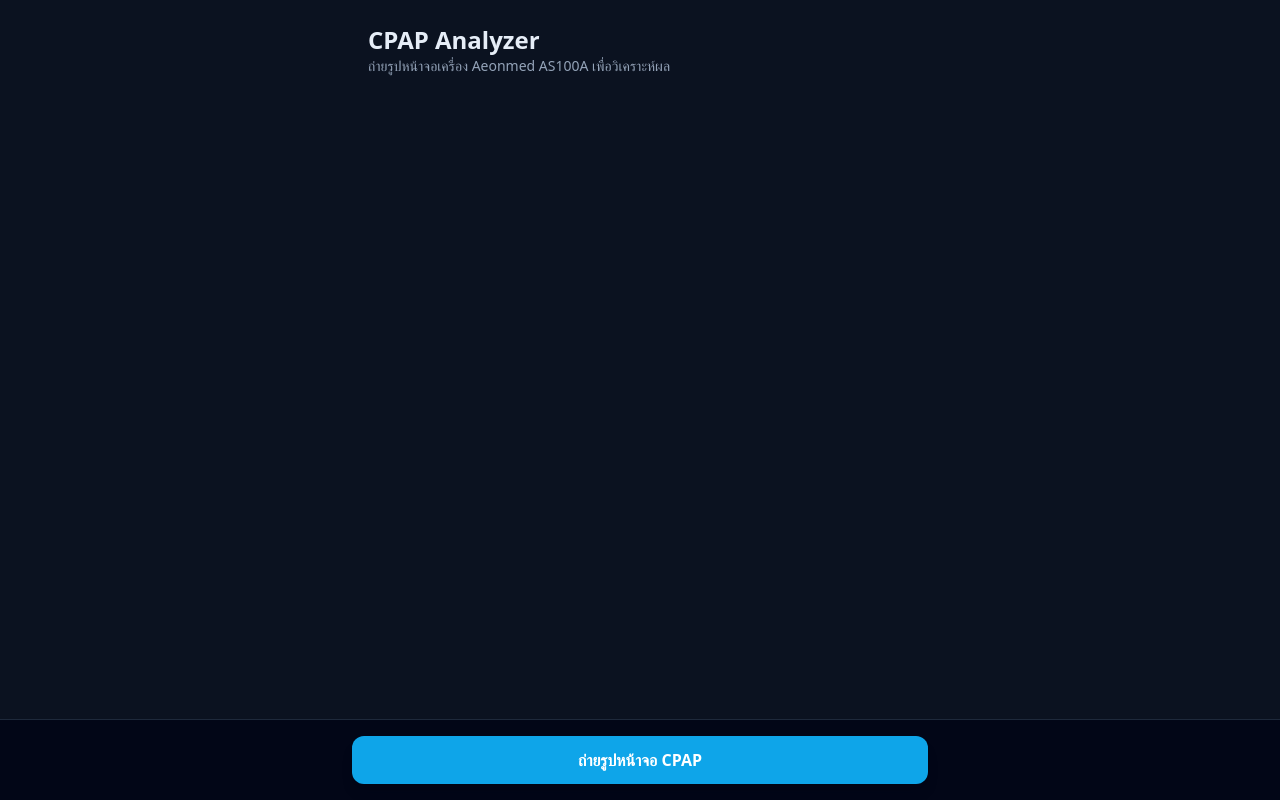
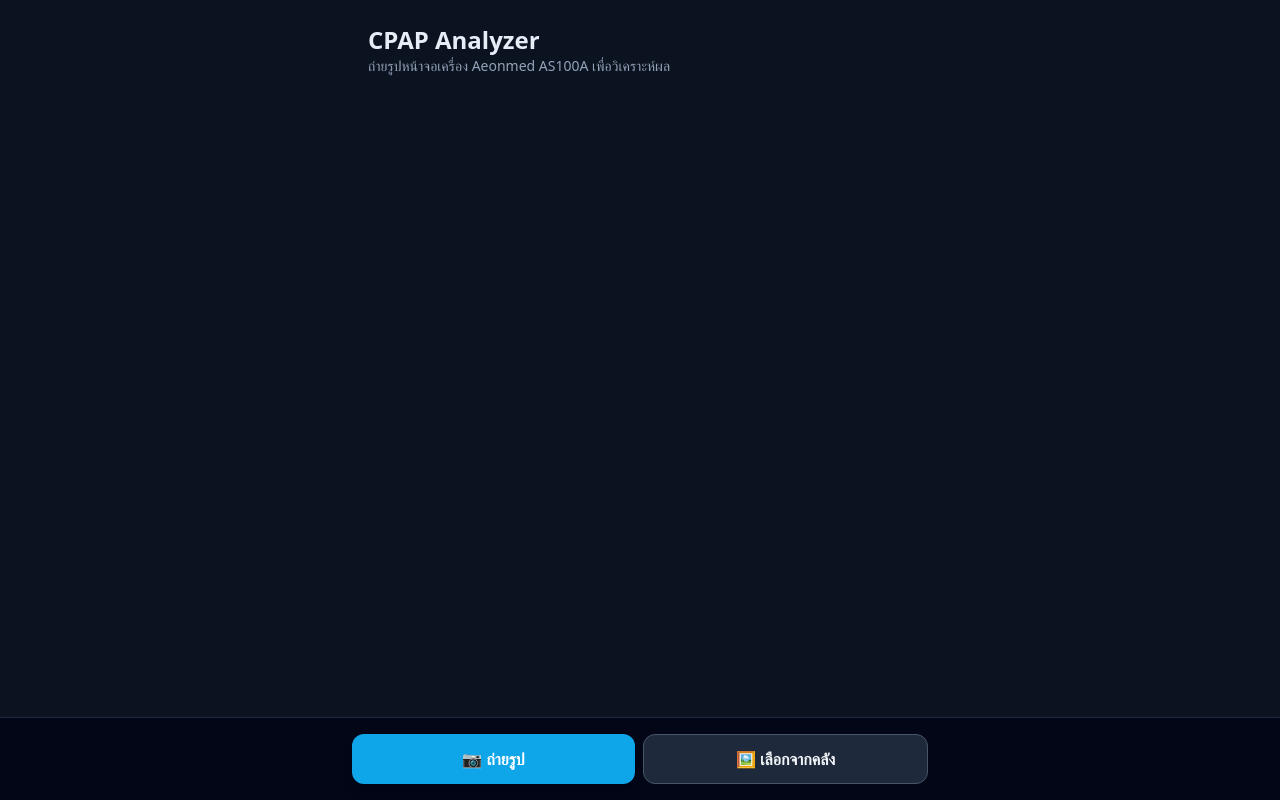
Before and after one commit to tongkhemmathat-dot/cpapreader, a Next.js app: page / in a window 1280 px wide. Built offline with nearby package versions, Linux system fonts and the light colour scheme.

Commit message:
Add browse-from-library button alongside camera

```diff
--- a/app/page.tsx
+++ b/app/page.tsx
@@ -16,7 +16,8 @@ export default function Home() {
   const [loading, setLoading] = useState(false);
   const [error, setError] = useState<string | null>(null);
   const [result, setResult] = useState<Analysis | null>(null);
-  const fileRef = useRef<HTMLInputElement>(null);
+  const cameraRef = useRef<HTMLInputElement>(null);
+  const browseRef = useRef<HTMLInputElement>(null);
 
   async function onFile(e: React.ChangeEvent<HTMLInputElement>) {
     const file = e.target.files?.[0];
@@ -118,22 +119,36 @@ export default function Home() {
         </section>
       )}
 
-      <div className="fixed inset-x-0 bottom-0 border-t border-slate-800 bg-slate-950/90 p-4 backdrop-blur">
+      <div className="fixed inset-x-0 bottom-0 border-t border-slate-800 bg-slate-950/90 p-4 pb-[calc(env(safe-area-inset-bottom)+1rem)] backdrop-blur">
         <div className="mx-auto flex max-w-xl gap-2">
           <input
-            ref={fileRef}
+            ref={cameraRef}
             type="file"
             accept="image/*"
             capture="environment"
             className="hidden"
             onChange={onFile}
           />
+          <input
+            ref={browseRef}
+            type="file"
+            accept="image/*"
+            className="hidden"
+            onChange={onFile}
+          />
           <button
-            onClick={() => fileRef.current?.click()}
+            onClick={() => cameraRef.current?.click()}
             disabled={loading}
             className="flex-1 rounded-xl bg-sky-500 px-4 py-3 font-semibold text-white shadow-lg active:scale-[0.99] disabled:opacity-50"
           >
-            {preview ? 'ถ่าย/เลือกภาพใหม่' : 'ถ่ายรูปหน้าจอ CPAP'}
+            📷 ถ่ายรูป
+          </button>
+          <button
+            onClick={() => browseRef.current?.click()}
+            disabled={loading}
+            className="flex-1 rounded-xl border border-slate-600 bg-slate-800 px-4 py-3 font-semibold text-slate-100 active:scale-[0.99] disabled:opacity-50"
+          >
+            🖼️ เลือกจากคลัง
           </button>
         </div>
       </div>
```
